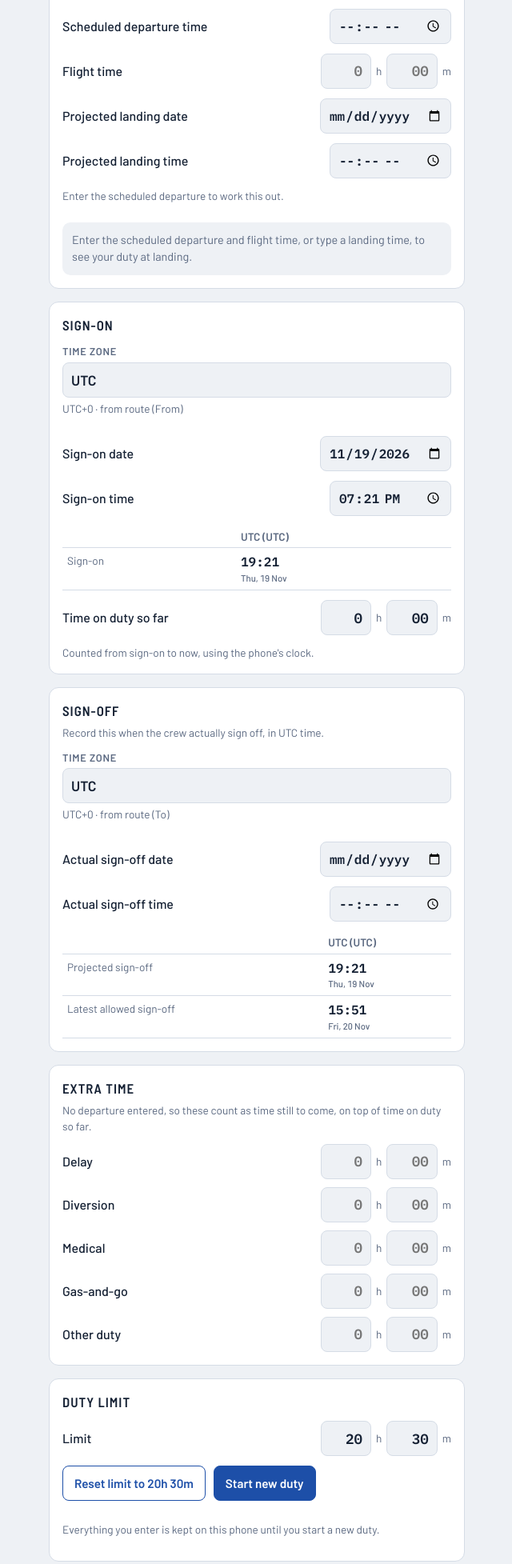
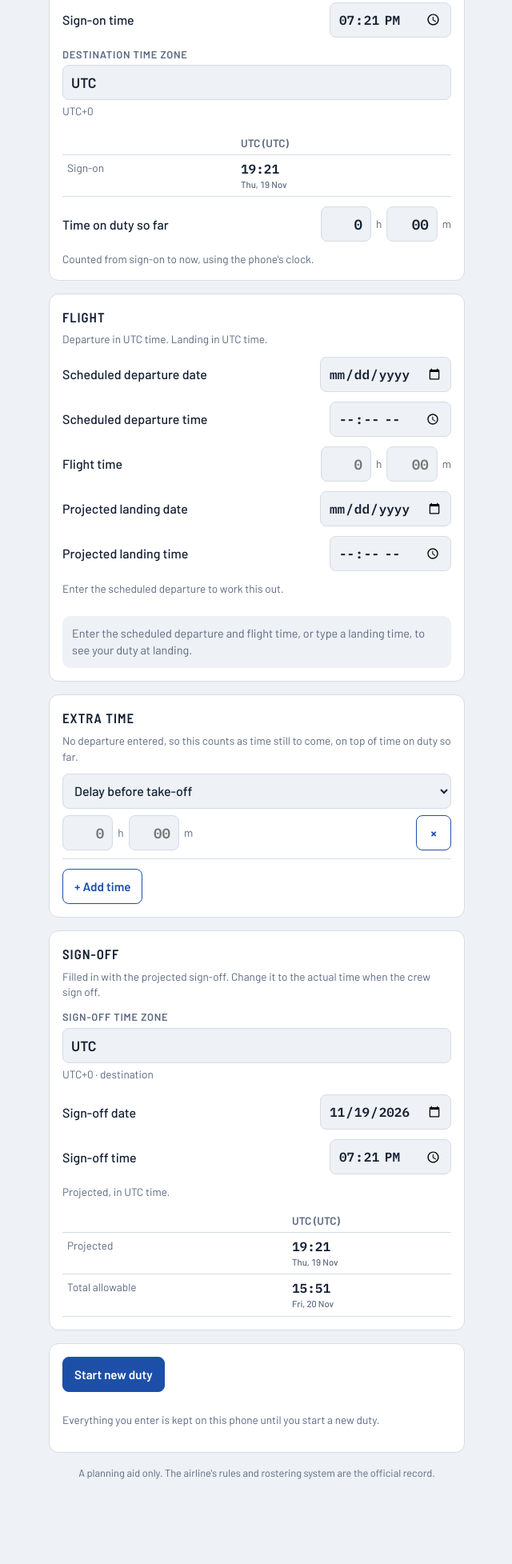
Before and after one commit to anugkn-cloud/duty-limit-check, a plain HTML site: page index.html in a window 1280 px wide. Shown: the part 737-2692 px from the top of the page at 80% size, without its empty margins (319-959 px from the left). After the commit the page ends 2627 px from the top, so only its background shows below. Drawn offline with Linux system fonts and the light colour scheme.

Commit message:
Rebuild the layout from Martin's paper notes
Sections now run Duty limit, Sign-on, Flight, Extra time, Sign-off. Route
pickers move into Sign-on as sign-on and destination time zones. Extra time is
a short list of reason drop-downs with durations. Sign-off fills itself with
the projected time until the actual time is typed, with a Projected and Total
allowable table in both zones.

Co-Authored-By: Claude Opus 5.5 <noreply@anthropic.com>
Claude-Session: https://claude.ai/code/session_01KXCrSJyL1aozCG3GpfKTEK

```diff
--- a/index.html
+++ b/index.html
@@ -115,7 +115,11 @@
   .picker label { font-size: 0.8rem; color: var(--muted); text-transform: uppercase; letter-spacing: 0.06em; font-weight: 600; }
   .picker input { text-align: left; font: 600 1.1rem var(--font-body); width: 100%; }
   .zone-tag { font-size: 0.85rem; color: var(--muted); }
-  section > .picker { margin-bottom: 12px; }
+  section > .picker { margin-bottom: 4px; }
+  .extra { display: grid; grid-template-columns: minmax(0, 1fr) auto; gap: 8px; align-items: center; padding-bottom: 10px; border-bottom: 1px solid var(--line); }
+  .extra select { min-width: 0; width: 100%; grid-column: 1 / -1; }
+  #extras { display: grid; gap: 10px; }
+  .extra .remove { width: 44px; padding: 0; font-size: 1.1rem; }
   .row[hidden] { display: none; }
   .swap {
     position: absolute; right: 0; top: 50%; transform: translateY(-50%); width: 44px; padding: 0;
@@ -163,28 +167,53 @@
       <div class="fact"><span id="fTotalLabel">Projected duty</span><b id="fTotal">0:00</b></div>
       <div class="fact"><span>Duty limit</span><b id="fLimit">20:30</b></div>
       <div class="fact"><span id="fEndLabel">Projected sign-off</span><b id="fEnd">–</b></div>
-      <div class="fact"><span>Latest allowed sign-off</span><b id="fLatest">–</b></div>
+      <div class="fact"><span>Total allowable sign-off</span><b id="fLatest">–</b></div>
     </div>
   </div>
 
   <section>
-    <h2>Route</h2>
-    <div class="route">
+    <h2>Duty limit</h2>
+    <div class="row">
+      <label for="limitH">Limit</label>
+      <div class="dur"><input id="limitH" type="number" inputmode="numeric" min="0" max="48" aria-label="Limit hours"><span>h</span><input id="limitM" type="number" inputmode="numeric" min="0" max="59" aria-label="Limit minutes"><span>m</span></div>
+    </div>
+    <div class="actions">
+      <button type="button" id="resetLimit">Reset limit to 20h 30m</button>
+    </div>
+  </section>
+
+  <section>
+    <h2>Sign-on</h2>
     <div class="picker" id="fromPicker">
-        <label for="fromInput">From</label>
+      <label for="fromInput">Sign-on time zone</label>
       <input id="fromInput" type="text" autocomplete="off" autocapitalize="characters" spellcheck="false" placeholder="City or airport code">
       <span class="zone-tag" id="fromTag"></span>
       <ul class="results" id="fromResults" role="listbox" hidden></ul>
     </div>
-      <button type="button" class="swap" id="swapRoute" aria-label="Swap from and to">⇅</button>
+    <div class="row">
+      <label for="signOnDate">Sign-on date</label>
+      <input type="date" id="signOnDate">
+    </div>
+    <div class="row">
+      <label for="signOnTime">Sign-on time</label>
+      <input type="time" id="signOnTime" step="60">
+    </div>
     <div class="picker" id="toPicker">
-        <label for="toInput">To</label>
+      <label for="toInput">Destination time zone</label>
       <input id="toInput" type="text" autocomplete="off" autocapitalize="characters" spellcheck="false" placeholder="City or airport code">
       <span class="zone-tag" id="toTag"></span>
       <ul class="results" id="toResults" role="listbox" hidden></ul>
     </div>
+    <div class="recent" id="recentRoutes"></div>
+    <div class="conv" id="signOnConv"></div>
+    <div class="row">
+      <label for="sofarH">Time on duty so far</label>
+      <div class="dur"><input id="sofarH" type="number" inputmode="numeric" min="0" max="48" aria-label="Hours so far"><span>h</span><input id="sofarM" type="number" inputmode="numeric" min="0" max="59" aria-label="Minutes so far"><span>m</span></div>
     </div>
-    <div class="recent" id="recentRoutes"></div>
+    <div class="row">
+      <span class="clock-note" id="clockNote">Counted from the phone's clock.</span>
+      <button type="button" id="useClock" hidden>Use clock</button>
+    </div>
   </section>
 
   <section>
@@ -219,33 +248,11 @@
   </section>
 
   <section>
-    <h2>Sign-on</h2>
-    <div class="picker" id="onPicker">
-      <label for="onInput">Time zone</label>
-      <input id="onInput" type="text" autocomplete="off" autocapitalize="characters" spellcheck="false" placeholder="City or airport code">
-      <span class="zone-tag" id="onTag"></span>
-      <ul class="results" id="onResults" role="listbox" hidden></ul>
-    </div>
-    <div class="row" id="onZoneRow" hidden>
-      <span class="clock-note"><span class="manual">Changed by hand.</span> Not from the route.</span>
-      <button type="button" id="onUseRoute">Use route</button>
-    </div>
-    <div class="row">
-      <label for="signOnDate">Sign-on date</label>
-      <input type="date" id="signOnDate">
-    </div>
-    <div class="row">
-      <label for="signOnTime">Sign-on time</label>
-      <input type="time" id="signOnTime" step="60">
-    </div>
-    <div class="conv" id="signOnConv"></div>
-    <div class="row">
-      <label for="sofarH">Time on duty so far</label>
-      <div class="dur"><input id="sofarH" type="number" inputmode="numeric" min="0" max="48" aria-label="Hours so far"><span>h</span><input id="sofarM" type="number" inputmode="numeric" min="0" max="59" aria-label="Minutes so far"><span>m</span></div>
-    </div>
-    <div class="row">
-      <span class="clock-note" id="clockNote">Counted from the phone's clock.</span>
-      <button type="button" id="useClock" hidden>Use clock</button>
+    <h2>Extra time</h2>
+    <p class="hint" id="extraHint"></p>
+    <div id="extras"></div>
+    <div class="actions">
+      <button type="button" id="addExtra">+ Add time</button>
     </div>
   </section>
 
@@ -253,40 +260,32 @@
     <h2>Sign-off</h2>
     <p class="hint" id="signOffHint"></p>
     <div class="picker" id="offPicker">
-      <label for="offInput">Time zone</label>
+      <label for="offInput">Sign-off time zone</label>
       <input id="offInput" type="text" autocomplete="off" autocapitalize="characters" spellcheck="false" placeholder="City or airport code">
       <span class="zone-tag" id="offTag"></span>
       <ul class="results" id="offResults" role="listbox" hidden></ul>
     </div>
     <div class="row" id="offZoneRow" hidden>
-      <span class="clock-note"><span class="manual">Changed by hand.</span> Not from the route.</span>
-      <button type="button" id="offUseRoute">Use route</button>
+      <span class="clock-note"><span class="manual">Changed by hand.</span> Not the destination.</span>
+      <button type="button" id="offUseRoute">Use destination</button>
     </div>
     <div class="row">
-      <label for="offDate">Actual sign-off date</label>
+      <label for="offDate">Sign-off date</label>
       <input type="date" id="offDate">
     </div>
     <div class="row">
-      <label for="offTime">Actual sign-off time</label>
+      <label for="offTime">Sign-off time</label>
       <input type="time" id="offTime" step="60">
+    </div>
+    <div class="row">
+      <span class="clock-note" id="offNote"></span>
+      <button type="button" id="useProjected" hidden>Use projected</button>
     </div>
     <div class="conv" id="signOffConv"></div>
   </section>
 
   <section>
-    <h2>Extra time</h2>
-    <p class="hint" id="extraHint"></p>
-    <div id="fields"></div>
-  </section>
-
-  <section>
-    <h2>Duty limit</h2>
-    <div class="row">
-      <label for="limitH">Limit</label>
-      <div class="dur"><input id="limitH" type="number" inputmode="numeric" min="0" max="48" aria-label="Limit hours"><span>h</span><input id="limitM" type="number" inputmode="numeric" min="0" max="59" aria-label="Limit minutes"><span>m</span></div>
-    </div>
     <div class="actions">
-      <button type="button" id="resetLimit">Reset limit to 20h 30m</button>
       <button type="button" class="primary" id="newDuty">Start new duty</button>
     </div>
     <p class="clock-note">Everything you enter is kept on this phone until you start a new duty.</p>
@@ -298,13 +297,17 @@
 <script>
   const DEFAULT_LIMIT = 20 * 60 + 30;
   const WARN_MINUTES = 60;
-  const CATEGORIES = [
-    ["delay", "Delay"],
-    ["diversion", "Diversion"],
+  // Reasons for extra time. Most push the landing back; "after" ones only push the sign-off.
+  const REASONS = [
+    ["delay", "Delay before take-off"],
+    ["diversion", "Diversion (extra flying)"],
     ["medical", "Medical"],
-    ["gasgo", "Gas-and-go"],
-    ["other", "Other duty"],
+    ["refuel", "Refuel / gas-and-go"],
+    ["holding", "Holding / weather"],
+    ["afterLanding", "After landing", true],
+    ["other", "Other"],
   ];
+  const isAfterLanding = (reason) => !!(REASONS.find((r) => r[0] === reason) || [])[2];
   // Airports crew are likely to use: [code, city, time zone]. Any other zone can still be found by name.
   const AIRPORTS = [
     ["MEL", "Melbourne", "Australia/Melbourne"], ["SYD", "Sydney", "Australia/Sydney"], ["BNE", "Brisbane", "Australia/Brisbane"],
@@ -330,16 +333,16 @@
   ];
 
   // Projected duty in minutes.
-  // With a scheduled departure, the day is a timeline: departure + delay + flight + diversion + gas-and-go
-  // gives the landing, then medical and other duty are added before sign-off.
+  // With a scheduled departure, the day is a timeline: departure + flight time + extra time before landing
+  // gives the landing, then extra time after landing is added before sign-off.
   // Without one, everything entered is time still to come on top of time on duty so far.
-  function projectDuty({ signOn, soFar, dep, flight, x, landOverride }) {
+  function projectDuty({ signOn, soFar, dep, flight, before, after, landOverride }) {
     if (dep && signOn) {
-      const landing = landOverride || new Date(dep.getTime() + (x.delay + flight + x.diversion + x.gasgo) * 60000);
-      const signOff = new Date(landing.getTime() + (x.medical + x.other) * 60000);
+      const landing = landOverride || new Date(dep.getTime() + (flight + before) * 60000);
+      const signOff = new Date(landing.getTime() + after * 60000);
       return { total: Math.round((signOff.getTime() - signOn.getTime()) / 60000), landing };
     }
-    return { total: soFar + flight + x.delay + x.diversion + x.medical + x.gasgo + x.other, landing: landOverride };
+    return { total: soFar + flight + before + after, landing: landOverride };
   }
 
   function calcDuty({ signOn, total, limit }) {
@@ -436,19 +439,42 @@
     document.getElementById(mId).value = String(mins % 60).padStart(2, "0");
   }
 
-  const fieldsEl = document.getElementById("fields");
-  for (const [key, label] of CATEGORIES) {
+  // Extra time is a short list: each row is a reason and a duration.
+  const extrasEl = document.getElementById("extras");
+  function addExtra(reason = "delay", mins = 0) {
     const row = document.createElement("div");
-    row.className = "row";
+    row.className = "extra";
     row.innerHTML =
-      '<label for="' + key + 'H">' + label + '</label>' +
-      '<div class="dur"><input id="' + key + 'H" type="number" inputmode="numeric" min="0" max="48" placeholder="0" aria-label="' + label + ' hours"><span>h</span>' +
-      '<input id="' + key + 'M" type="number" inputmode="numeric" min="0" max="59" placeholder="00" aria-label="' + label + ' minutes"><span>m</span></div>';
-    fieldsEl.appendChild(row);
+      '<select aria-label="Reason">' + REASONS.map(([key, label]) => '<option value="' + key + '">' + label + "</option>").join("") + "</select>" +
+      '<div class="dur"><input type="number" inputmode="numeric" min="0" max="48" placeholder="0" aria-label="Hours"><span>h</span>' +
+      '<input type="number" inputmode="numeric" min="0" max="59" placeholder="00" aria-label="Minutes"><span>m</span></div>' +
+      '<button type="button" class="remove" aria-label="Remove">×</button>';
+    row.querySelector("select").value = reason;
+    const [h, m] = row.querySelectorAll("input");
+    if (mins) { h.value = Math.floor(mins / 60); m.value = String(mins % 60).padStart(2, "0"); }
+    row.querySelector(".remove").addEventListener("click", () => {
+      row.remove();
+      if (!extrasEl.children.length) addExtra();
+      render();
+    });
+    extrasEl.appendChild(row);
+  }
+  function readExtras() {
+    return [...extrasEl.children].map((row) => {
+      const [h, m] = row.querySelectorAll("input");
+      const mins = Math.max(0, (parseInt(h.value, 10) || 0) * 60 + (parseInt(m.value, 10) || 0));
+      return { reason: row.querySelector("select").value, mins };
+    });
+  }
+  function setExtras(list) {
+    extrasEl.innerHTML = "";
+    for (const e of list) addExtra(e.reason, e.mins);
+    if (!extrasEl.children.length) addExtra();
   }
 
   let manualSoFar = false;
   let manualLanding = false;
+  let manualOff = false;
 
   function load(key) {
     try { return localStorage.getItem(key); } catch (e) { return null; }
@@ -513,35 +539,43 @@
     const soFar = readDur("sofarH", "sofarM");
     const dep = readDateTime("depDate", "depTime", zone);
     const flight = readDur("flightH", "flightM");
-    const x = {};
-    for (const [key] of CATEGORIES) x[key] = readDur(key + "H", key + "M");
+    let before = 0, after = 0;
+    for (const e of readExtras()) { if (isAfterLanding(e.reason)) after += e.mins; else before += e.mins; }
     const landOverride = manualLanding ? readDateTime("landDate", "landTime", arrZone) : null;
-    const proj = projectDuty({ signOn, soFar, dep, flight, x, landOverride });
+    const proj = projectDuty({ signOn, soFar, dep, flight, before, after, landOverride });
     const land = proj.landing;
     if (!manualLanding) {
       if (land) setDateTime("landDate", "landTime", land, arrZone);
       else { document.getElementById("landDate").value = ""; document.getElementById("landTime").value = ""; }
     }
     const limit = readDur("limitH", "limitM") || DEFAULT_LIMIT;
-    // A recorded sign-off replaces the projection.
-    const actualOff = readDateTime("offDate", "offTime", offZone);
+    // Sign-off fills itself with the projection until the actual time is typed in.
+    const actualOff = manualOff ? readDateTime("offDate", "offTime", offZone) : null;
     const total = actualOff && signOn ? Math.round((actualOff.getTime() - signOn.getTime()) / 60000) : proj.total;
     const r = calcDuty({ signOn, total, limit });
+    if (!manualOff) {
+      if (r.projectedEnd) setDateTime("offDate", "offTime", r.projectedEnd, offZone);
+      else { document.getElementById("offDate").value = ""; document.getElementById("offTime").value = ""; }
+    }
     document.getElementById("fTotalLabel").textContent = actualOff ? "Actual duty" : "Projected duty";
     document.getElementById("fEndLabel").textContent = actualOff ? "Signed off" : "Projected sign-off";
     document.getElementById("signOffHint").textContent = actualOff
-      ? "Recorded. The duty above is now the actual duty from sign-on to sign-off."
-      : "Record this when the crew actually sign off, in " + signOffPlace.city + " time.";
+      ? "Actual sign-off recorded. The duty above is now the actual duty."
+      : "Filled in with the projected sign-off. Change it to the actual time when the crew sign off.";
+    document.getElementById("offNote").innerHTML = manualOff
+      ? '<span class="manual">Actual time.</span> Not the projection.'
+      : "Projected, in " + signOffPlace.city + " time.";
+    document.getElementById("useProjected").hidden = !manualOff;
 
     document.getElementById("landNote").innerHTML = manualLanding
       ? '<span class="manual">Entered by hand.</span>' + (dep ? " Not using departure and flight time." : "")
-      : dep ? "Departure + delay + flight time + diversion + gas-and-go." : "Enter the scheduled departure to work this out.";
+      : dep ? "Departure + flight time + extra time before landing." : "Enter the scheduled departure to work this out.";
     document.getElementById("useCalcLanding").hidden = !(manualLanding && dep);
     document.getElementById("flightHint").textContent =
       "Departure in " + fromPlace.city + " time. Landing in " + toPlace.city + " time.";
     document.getElementById("extraHint").textContent = dep
-      ? "Delay is the total delay against the scheduled departure. Medical and other duty are added after landing."
-      : "No departure entered, so these count as time still to come, on top of time on duty so far.";
+      ? "Pick a reason and add the time. Everything except \"After landing\" pushes the landing back."
+      : "No departure entered, so this counts as time still to come, on top of time on duty so far.";
 
     const status = document.getElementById("status");
     status.className = "status " + r.state;
@@ -564,14 +598,14 @@
     document.getElementById("useClock").hidden = !manualSoFar;
 
     renderLanding(signOn, limit);
-    renderConv("signOnConv", [["Sign-on", signOn]], [signOnPlace, toPlace]);
+    renderConv("signOnConv", [["Sign-on", signOn]]);
     renderConv("flightConv", [
       ...(dep ? [["Departure", dep]] : []),
       ...(land ? [["Landing", land]] : []),
     ]);
     renderConv("signOffConv", [
-      ...(actualOff ? [["Signed off", actualOff]] : [["Projected sign-off", r.projectedEnd]]),
-      ["Latest allowed sign-off", r.latestEnd],
+      ...(actualOff ? [["Signed off", actualOff]] : [["Projected", r.projectedEnd]]),
+      ["Total allowable", r.latestEnd],
     ], [fromPlace, signOffPlace]);
     const now = new Date();
     document.getElementById("tz").textContent = (fromPlace.code || fromPlace.city) + " → " + (toPlace.code || toPlace.city);
@@ -580,11 +614,11 @@
 
   // The duty in progress is kept on the phone so it survives closing the app.
   const DUTY_FIELDS = ["signOnDate", "signOnTime", "sofarH", "sofarM", "depDate", "depTime", "flightH", "flightM",
-    "landDate", "landTime", "offDate", "offTime"].concat(CATEGORIES.flatMap(([key]) => [key + "H", key + "M"]));
+    "landDate", "landTime", "offDate", "offTime"];
   function saveDuty() {
     const values = {};
     for (const id of DUTY_FIELDS) values[id] = document.getElementById(id).value;
-    save("dutyCurrent", JSON.stringify({ values, manualSoFar, manualLanding, on: signOnPlace.id, off: signOffPlace.id }));
+    save("dutyCurrent", JSON.stringify({ values, manualSoFar, manualLanding, manualOff, extras: readExtras(), off: signOffPlace.id }));
   }
   function restoreDuty() {
     let d;
@@ -593,7 +627,9 @@
     for (const id of DUTY_FIELDS) if (typeof d.values[id] === "string") document.getElementById(id).value = d.values[id];
     manualSoFar = !!d.manualSoFar;
     manualLanding = !!d.manualLanding;
-    setSignZones(placeById(d.on) || fromPlace, placeById(d.off) || toPlace);
+    manualOff = !!d.manualOff;
+    setExtras(Array.isArray(d.extras) ? d.extras : []);
+    setSignZones(fromPlace, placeById(d.off) || toPlace);
     showPlaces();
     render();
     return true;
@@ -604,13 +640,11 @@
     const now = new Date();
     now.setSeconds(0, 0);
     setDateTime("signOnDate", "signOnTime", now, onZone);
-    for (const [key] of CATEGORIES) {
-      document.getElementById(key + "H").value = "";
-      document.getElementById(key + "M").value = "";
-    }
+    setExtras([]);
     for (const id of ["landDate", "landTime", "depDate", "depTime", "flightH", "flightM", "offDate", "offTime"]) document.getElementById(id).value = "";
     manualSoFar = false;
     manualLanding = false;
+    manualOff = false;
     showPlaces();
     render();
   }
@@ -701,14 +735,12 @@
   }
   function showPlaces() {
     const now = new Date();
-    const show = [["from", fromPlace], ["to", toPlace], ["on", signOnPlace], ["off", signOffPlace]];
+    const show = [["from", fromPlace], ["to", toPlace], ["off", signOffPlace]];
     for (const [w, p] of show) {
       document.getElementById(w + "Input").value = placeLabel(p);
       document.getElementById(w + "Tag").textContent = zoneTag(now, p.tz);
     }
-    if (signOnPlace === fromPlace) document.getElementById("onTag").textContent += " · from route (From)";
-    if (signOffPlace === toPlace) document.getElementById("offTag").textContent += " · from route (To)";
-    document.getElementById("onZoneRow").hidden = signOnPlace === fromPlace;
+    if (signOffPlace === toPlace) document.getElementById("offTag").textContent += " · destination";
     document.getElementById("offZoneRow").hidden = signOffPlace === toPlace;
   }
 
@@ -723,8 +755,7 @@
       if (which === "from") setRoute(p, toPlace);
       else if (which === "to") setRoute(fromPlace, p);
       else {
-        if (which === "on") setSignZones(p, signOffPlace); else setSignZones(signOnPlace, p);
-        manualSoFar = false;
+        setSignZones(signOnPlace, p);
         showPlaces();
         render();
       }
@@ -756,11 +787,8 @@
   }
   setupPicker("from");
   setupPicker("to");
-  setupPicker("on");
   setupPicker("off");
-  document.getElementById("onUseRoute").addEventListener("click", () => { setSignZones(fromPlace, signOffPlace); manualSoFar = false; showPlaces(); render(); });
   document.getElementById("offUseRoute").addEventListener("click", () => { setSignZones(signOnPlace, toPlace); showPlaces(); render(); });
-  document.getElementById("swapRoute").addEventListener("click", () => setRoute(toPlace, fromPlace));
 
   // Restore the last route; older versions saved bare time zones.
   fromPlace = placeById(load("dutyFrom") || "") || placeById(load("dutyTimeZone") || "") || phonePlace();
@@ -780,12 +808,18 @@
   for (const id of ["landDate", "landTime"]) {
     document.getElementById(id).addEventListener("input", () => { manualLanding = true; render(); });
   }
-  for (const id of ["depDate", "depTime", "flightH", "flightM", "offDate", "offTime"]) {
+  for (const id of ["depDate", "depTime", "flightH", "flightM"]) {
     document.getElementById(id).addEventListener("input", render);
   }
+  for (const id of ["offDate", "offTime"]) {
+    document.getElementById(id).addEventListener("input", () => { manualOff = true; render(); });
+  }
+  document.getElementById("useProjected").addEventListener("click", () => { manualOff = false; render(); });
   document.getElementById("useCalcLanding").addEventListener("click", () => { manualLanding = false; render(); });
   document.getElementById("useClock").addEventListener("click", () => { manualSoFar = false; render(); });
-  fieldsEl.addEventListener("input", render);
+  extrasEl.addEventListener("input", render);
+  extrasEl.addEventListener("change", render);
+  document.getElementById("addExtra").addEventListener("click", () => { addExtra("other"); render(); });
   for (const id of ["limitH", "limitM"]) {
     document.getElementById(id).addEventListener("input", () => { save("dutyLimitMinutes", String(readDur("limitH", "limitM"))); render(); });
   }
@@ -799,6 +833,7 @@
   });
 
   writeDur("limitH", "limitM", loadLimit());
+  setExtras([]);
   if (!restoreDuty()) newDuty();
   setInterval(render, 30000);
   document.addEventListener("visibilitychange", () => { if (!document.hidden) render(); });
--- a/sw.js
+++ b/sw.js
@@ -1,5 +1,5 @@
 // Bump CACHE when any file changes so phones pick up the new version.
-const CACHE = "duty-check-v11";
+const CACHE = "duty-check-v12";
 const FILES = ["./", "index.html", "manifest.webmanifest", "icon.svg", "icon-192.png", "icon-512.png"];
 
 self.addEventListener("install", (event) => {
```
Also changed, not shown: 1 other file. Lines whose indentation alone changed are shown as unchanged.
